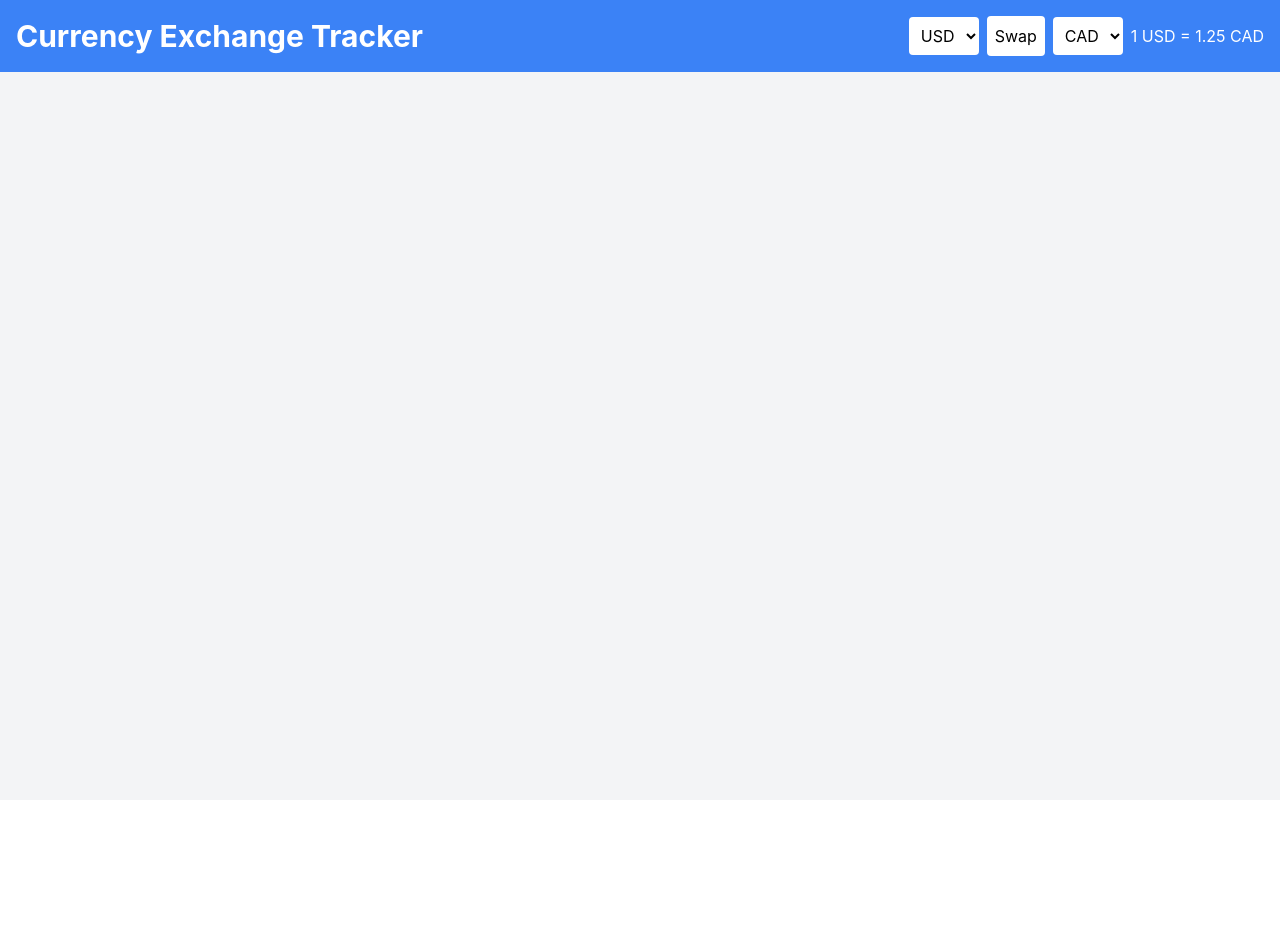
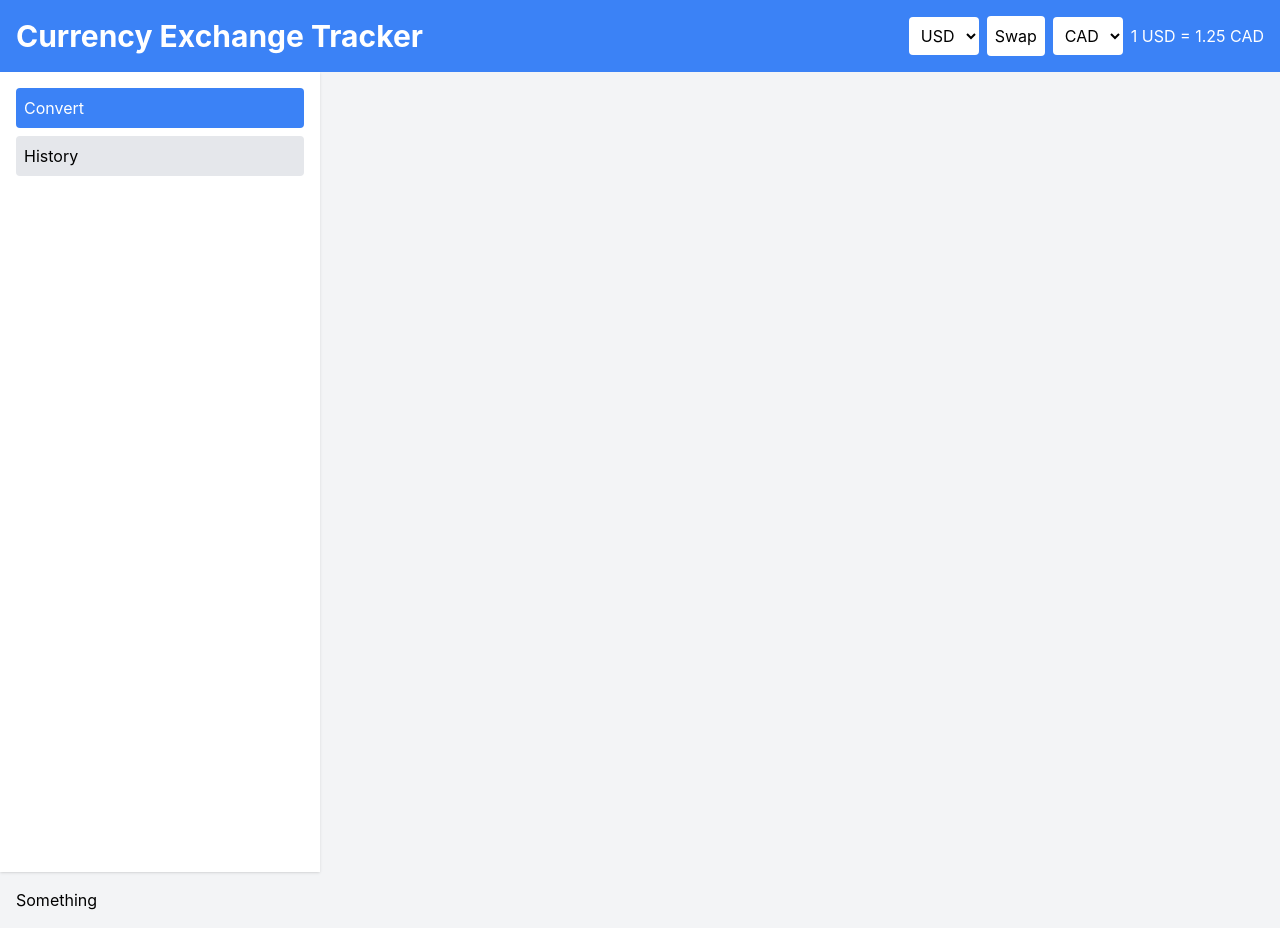
Before and after one commit to crash1604/Henon, a React (Create React App) app in the folder frontend/currency-exchange/: page / in a window 1280 px wide. Before the commit the page ends 800 px from the top, so only its background shows below. Built offline with nearby package versions, Linux system fonts and the light colour scheme.

Commit message:
added menu compoenent created convert and history compoent contecnts to be added

```diff
--- a/frontend/currency-exchange/src/App.js
+++ b/frontend/currency-exchange/src/App.js
@@ -4,13 +4,18 @@ import Header from './components/Header';
 import Menu from './components/Menu';
 import Convert from './components/Convert';
 import History from './components/History';
-import { Bars3Icon } from '@heroicons/react/24/outline';
 
 function App() {
+  const [selectedOption, setSelectedOption] = useState('Convert');
 
   return (
     <div className="min-h-screen bg-gray-100 flex flex-col">
       <Header />
+      <Menu selectedOption={selectedOption} setSelectedOption={setSelectedOption} />
+        <main className="flex-grow p-4">
+          {selectedOption === 'Convert' && <Convert />}
+          {selectedOption === 'History' && <History />}
+        </main>
     </div>
   );
 }
--- /dev/null
+++ b/frontend/currency-exchange/src/components/Convert.jsx
@@ -0,0 +1,13 @@
+import React, { Component } from 'react'
+
+export class Convert extends Component {
+  render() {
+    return (
+      <div>
+        Something
+      </div>
+    )
+  }
+}
+
+export default Convert
--- /dev/null
+++ b/frontend/currency-exchange/src/components/History.jsx
@@ -0,0 +1,13 @@
+import React, { Component } from 'react'
+
+export class History extends Component {
+  render() {
+    return (
+      <div>
+        something
+      </div>
+    )
+  }
+}
+
+export default History
--- /dev/null
+++ b/frontend/currency-exchange/src/components/Menu.jsx
@@ -0,0 +1,29 @@
+// src/components/Menu.jsx
+import React from 'react';
+
+function Menu({ selectedOption, setSelectedOption }) {
+  return (
+    <aside className="w-full md:w-1/4 bg-white shadow md:h-screen">
+      <ul className="space-y-2 p-4">
+        <li>
+          <button
+            className={`w-full text-left p-2 rounded ${selectedOption === 'Convert' ? 'bg-blue-500 text-white' : 'bg-gray-200'}`}
+            onClick={() => setSelectedOption('Convert')}
+          >
+            Convert
+          </button>
+        </li>
+        <li>
+          <button
+            className={`w-full text-left p-2 rounded ${selectedOption === 'History' ? 'bg-blue-500 text-white' : 'bg-gray-200'}`}
+            onClick={() => setSelectedOption('History')}
+          >
+            History
+          </button>
+        </li>
+      </ul>
+    </aside>
+  );
+}
+
+export default Menu;
```
